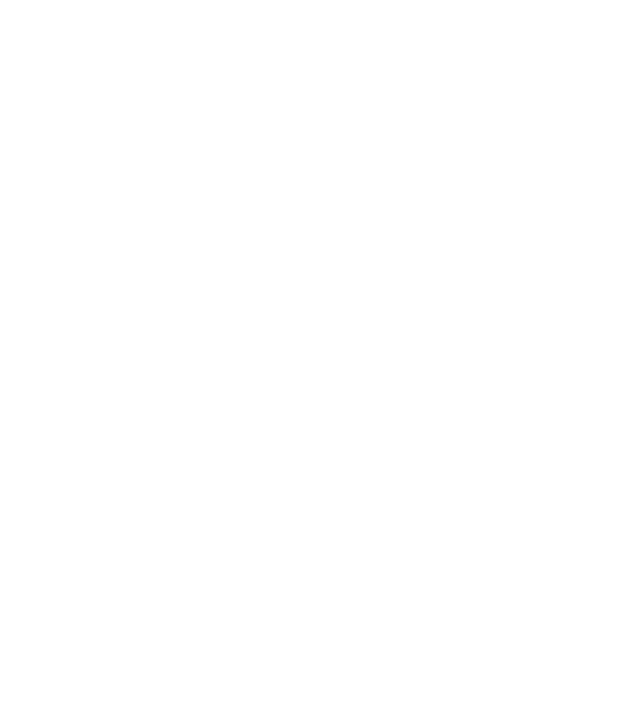
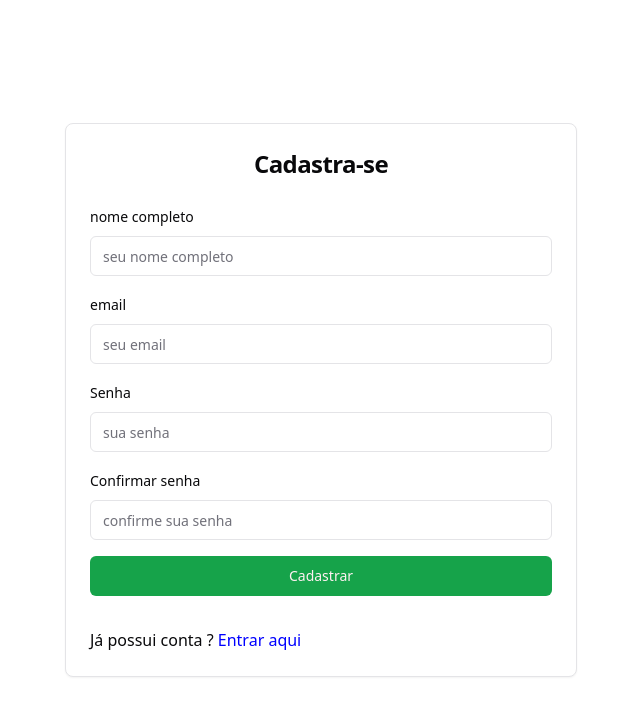
Before and after one commit to brant-matheus/ticket-suporte-crud, a Next.js app in the folder front-end/: page /cadastro in a window 1280 px wide. Shown: the top 716 px of the page, without its empty margins (319-959 px from the left). Built offline with nearby package versions, Linux system fonts and the light colour scheme; no server answers.

Commit message:
register external working

```diff
--- a/front-end/app/cadastro/page.tsx
+++ b/front-end/app/cadastro/page.tsx
@@ -1,7 +1,11 @@
 import React from "react";
-
+import RegisterExternal from "@/components/forms/register-external";
 const page = () => {
-  return <div></div>;
+  return (
+    <div>
+      <RegisterExternal />
+    </div>
+  );
 };
 
 export default page;
--- a/front-end/components/forms/register-external.tsx
+++ b/front-end/components/forms/register-external.tsx
@@ -0,0 +1,210 @@
+"use client";
+import React, { useState } from "react";
+import { zodResolver } from "@hookform/resolvers/zod";
+import { useForm } from "react-hook-form";
+import { string, z } from "zod";
+import { Card, CardContent, CardHeader, CardTitle } from "@/components/ui/card";
+import {
+  Form,
+  FormControl,
+  FormField,
+  FormItem,
+  FormLabel,
+  FormMessage,
+} from "@/components/ui/form";
+import { Button } from "@/components/ui/button";
+import { Input } from "@/components/ui/input";
+import { useRouter } from "next/navigation";
+import Link from "next/link";
+import { instance } from "@/app/axios-config";
+const RegisterExternal = () => {
+  //loginError sets after request fails
+  const [loginError, setLoginError] = useState("");
+  //disable/enable login button after submit
+  const [loginButton, setLoginButton] = useState(false);
+
+  //define zod schema with validation
+  const formSchema = z
+    .object({
+      fullName: z
+        .string()
+        .regex(/^[A-Za-z-áàâãéèêíïóôõöúçñÁÀÂÃÉÈÊÍÏÓÔÕÖÚÇÑ\s]+$/, {
+          message: "Nome deve conter apenas letras, com ou sem acentos!",
+        }),
+      email: z
+        .string()
+        .regex(/^[\w.-]+@([\w-]+\.)+[\w-]{2,4}$/, {
+          message:
+            "Email deve conter nome e dominio, exemplo: nome@dominio.com",
+        })
+        .trim()
+        .toLowerCase(),
+      password: z
+        .string()
+        .regex(/^(?=.*\d)(?=.*[a-z])(?=.*[A-Z])(?=.*[a-zA-Z]).{8,}$/, {
+          message:
+            "Senha deve conter pelo menos 8 digitos contendo números, letras maisculas e minusculas, e caracter especial",
+        }),
+      passwordConfirmation: z.string(),
+    })
+    .refine((data) => data.password === data.passwordConfirmation, {
+      message: "Senhas devem ser a mesma",
+      path: ["passwordConfirmation"], // path of error
+    });
+
+  //redicte user to routes
+  const router = useRouter();
+
+  //controll, handle submit typed by formSchema. {email: string, password: string}
+  const form = useForm<z.infer<typeof formSchema>>({
+    //validate input
+    resolver: zodResolver(formSchema),
+    //for each form field, MUST have to have a deafult values.
+    defaultValues: {
+      fullName: "",
+      email: "",
+      password: "",
+      passwordConfirmation: "",
+    },
+  });
+
+  //loginForm is typed by formSchema. {email: string, password: string}
+  async function RegisterForm(externalPostUser: z.infer<typeof formSchema>) {
+    setLoginButton(true);
+    try {
+      const { data } = await instance.post("/externalUser", externalPostUser);
+      if (data === false) {
+        router.push("guest");
+      }
+    } catch (error) {
+      if (error instanceof Error) {
+        setLoginButton(false);
+        form.resetField("email");
+        setLoginError("*Email já existe no Banco de dados");
+      }
+    }
+  }
+  return (
+    <div className="flex justify-center items-center h-screen">
+      {/*our shadow box*/}
+      <Card className="w-full max-w-lg">
+        {/* card title font size 2xl*/}
+        <CardHeader>
+          <CardTitle className="text-2xl text-center">Cadastra-se</CardTitle>
+        </CardHeader>
+        {/* what goes inside our shadow box */}
+        <CardContent>
+          {/* shadcn ui Form, {...form} const form which has useForm. */}
+          <Form {...form}>
+            {/* html form, submit inputs registered by control*/}
+            <form
+              onSubmit={form.handleSubmit(RegisterForm)}
+              className="grid gap-4"
+            >
+              <FormField
+                // controll save input
+                control={form.control}
+                // ctrl+space should auto complete the name, default values
+                name="fullName"
+                //field name to validate the form field input and save it for email
+                render={({ field }) => (
+                  //a single field
+                  <FormItem>
+                    {/* what is shown to user */}
+                    <FormLabel>nome completo</FormLabel>
+                    {/* register, validate then save the input, linked to dataType in ...field*/}
+                    <FormControl>
+                      <Input placeholder="seu nome completo" {...field} />
+                    </FormControl>
+                    {/* zod message */}
+                    <FormMessage />
+                  </FormItem>
+                )}
+              />
+              <FormField
+                // controll save input
+                control={form.control}
+                // ctrl+space should auto complete the name, default values
+                name="email"
+                //field name to validate the form field input and save it for email
+                render={({ field }) => (
+                  //a single field
+                  <FormItem>
+                    {/* what is shown to user */}
+                    <FormLabel>email</FormLabel>
+                    {/* register, validate then save the input, linked to dataType in ...field*/}
+                    <FormControl>
+                      <Input placeholder="seu email" {...field} />
+                    </FormControl>
+                    {/* zod message */}
+                    <FormMessage />
+                  </FormItem>
+                )}
+              />
+              <FormField
+                // controll save input
+                control={form.control}
+                // ctrl+space should auto complete the name, default values
+                name="password"
+                //field name to validate the form field input and save it for email
+                render={({ field }) => (
+                  //a single field
+                  <FormItem>
+                    {/* what is shown to user */}
+                    <FormLabel>Senha</FormLabel>
+                    {/* register, validate then save the input, linked to dataType in ...field*/}
+                    <FormControl>
+                      <Input
+                        placeholder="sua senha"
+                        type="password"
+                        {...field}
+                      />
+                    </FormControl>
+                    {/* zod message */}
+                    <FormMessage />
+                  </FormItem>
+                )}
+              />
+              <FormField
+                // controll save input
+                control={form.control}
+                // ctrl+space should auto complete the name, default values
+                name="passwordConfirmation"
+                //field name to validate the form field input and save it for email
+                render={({ field }) => (
+                  //a single field
+                  <FormItem>
+                    {/* what is shown to user */}
+                    <FormLabel>Confirmar senha</FormLabel>
+                    {/* register, validate then save the input, linked to dataType in ...field*/}
+                    <FormControl>
+                      <Input
+                        placeholder="confirme sua senha"
+                        type="password"
+                        {...field}
+                      />
+                    </FormControl>
+                    {/* zod message */}
+                    <FormMessage />
+                  </FormItem>
+                )}
+              />
+              <Button className="w-full" type="submit" disabled={loginButton}>
+                Cadastrar
+              </Button>
+              <p className="text-[red]">{loginError}</p>
+              <p>
+                Já possui conta ?{" "}
+                <Link href="/" className="text-[blue]">
+                  Entrar aqui
+                </Link>{" "}
+              </p>
+            </form>
+          </Form>
+        </CardContent>
+      </Card>
+    </div>
+  );
+};
+
+export default RegisterExternal;
```
Also changed, not shown: 1 other file (tests, documents, lock files or other folders).
